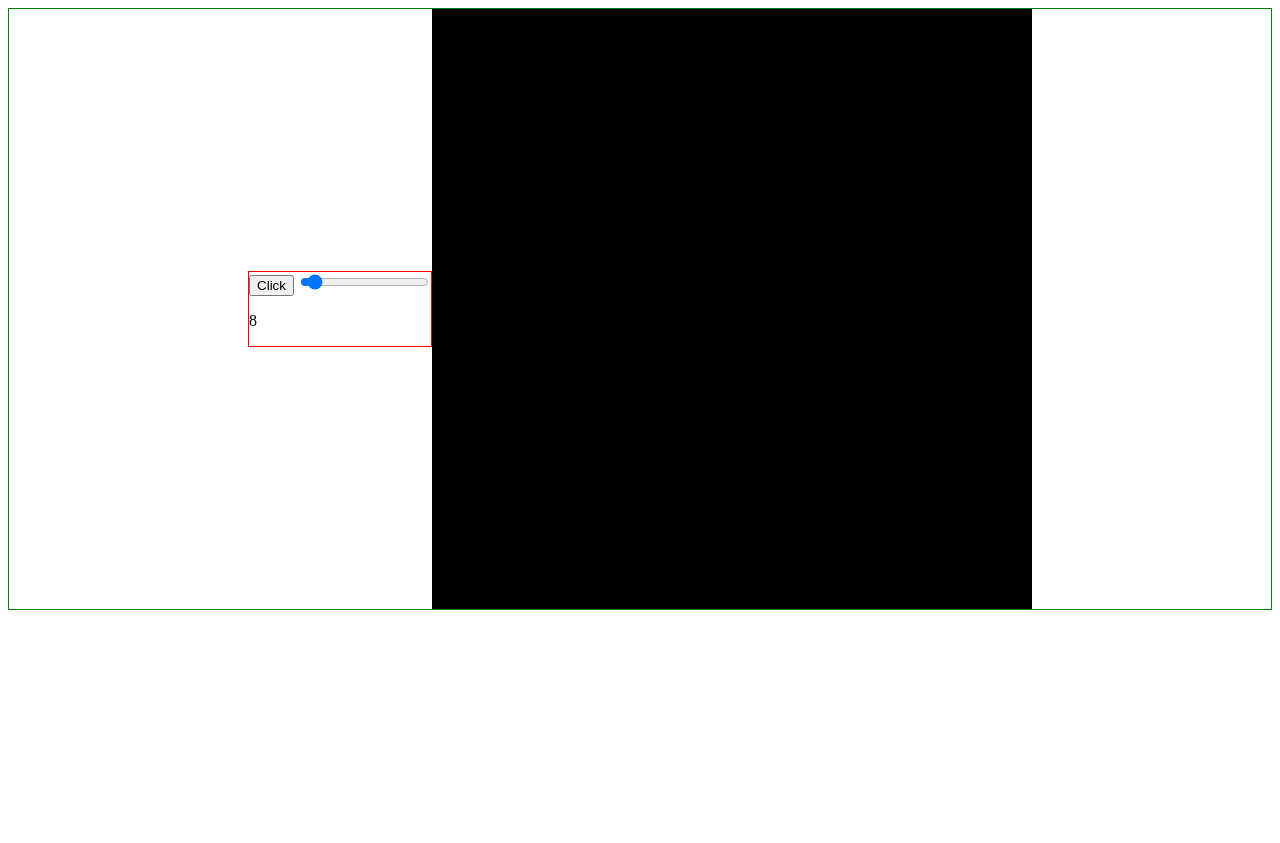
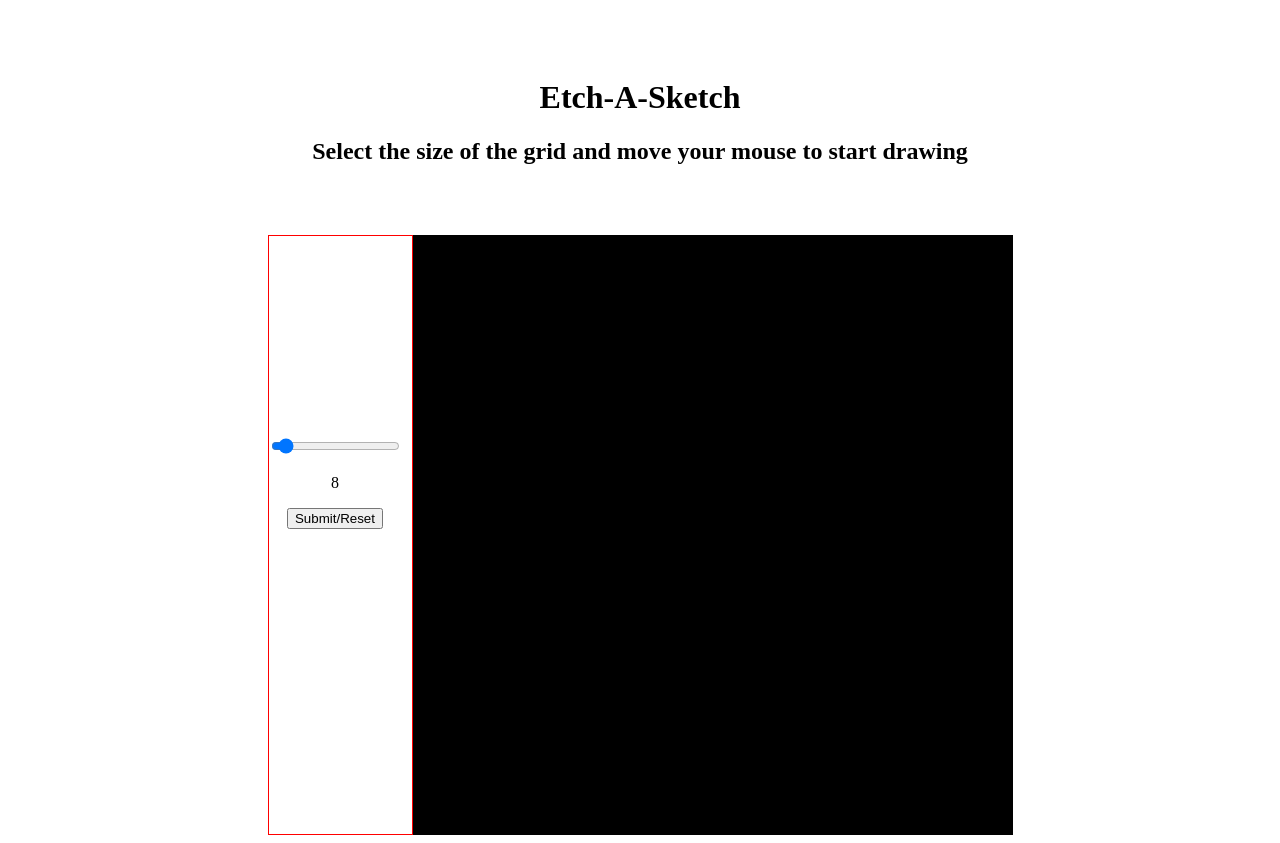
Before and after one commit to ajaydidier08AjayPanuganti/Etch-a-Sketch, a plain HTML site: page index.html in a window 1280 px wide. Before the commit the page ends 800 px from the top, so only its background shows below. Drawn offline with Linux system fonts and the light colour scheme.

Commit message:
Fixed the structure of the controls and drawing pad and added header

```diff
--- a/index.html
+++ b/index.html
@@ -7,11 +7,17 @@
     <title>Document</title>
 </head>
 <body>
+    <div class = "header">
+        <h1>Etch-A-Sketch</h1>
+        <h2>Select the size of the grid and move your mouse to start drawing</h2>
+    </div>
     <div class = "container">
         <div class = "controls">
-            <button class = "click">Click</button>
-            <input type = "range" min = "4" max = "64" value = "8" oninput="rangeValue.innerText = this.value">
-            <p id = "rangeValue">8</p>
+            <div class = "controls1">
+                <input type = "range" min = "4" max = "64" value = "8" oninput="rangeValue.innerText = this.value">
+                <p id = "rangeValue">8</p>
+            </div>
+            <button class = "click">Submit/Reset</button>
         </div>
         <div class = "grid">
         </div>
--- a/style.css
+++ b/style.css
@@ -1,28 +1,31 @@
+.header{
+    text-align: center;
+    padding: 50px;
+}
 .container{
     display:flex;
     justify-content: center;
-    align-items: center;
-    border: 0.5px solid green;
 }
 
 .grid{
     height: 600px;
     width: 600px;
     background-color:black;
-
     display: flex;
     flex-flow: wrap;
 }
 
 .controls{
     border: 1px solid red;
+    padding-top: 200px;
+    padding-right: 10px;
+    text-align: center;
 }
 
 .box{
     background-color: white;
-    border-radius: 5px;
+    border-radius: 2px;
     border: 0.5px solid black;
-
 }
 
 .box.clicked{
```
